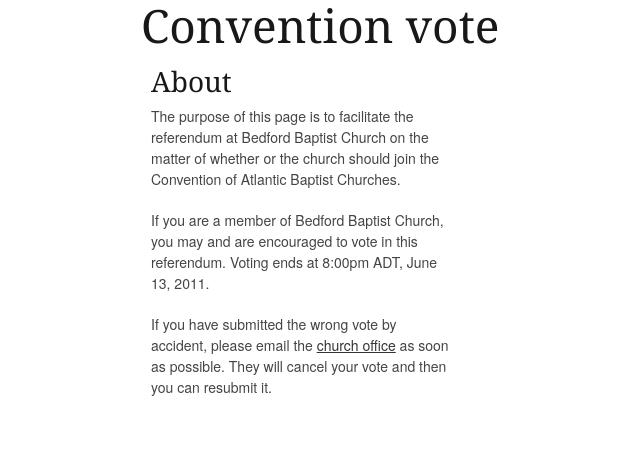
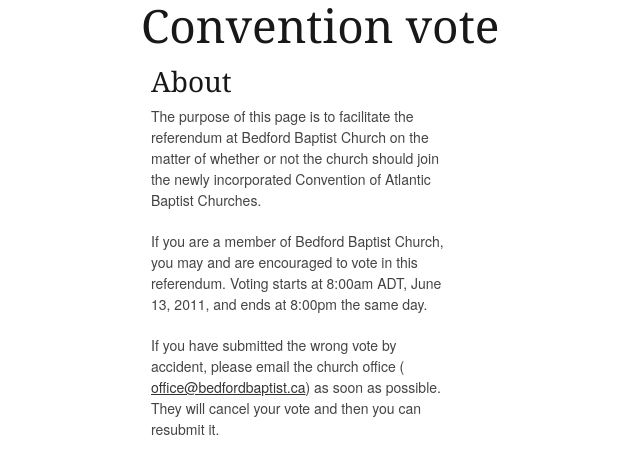
Before and after one commit to honza/vote, a Django app: template templates/public_base.html in a window 1280 px wide. Shown: the top 474 px of the page, without its empty margins (19-659 px from the left). Run offline with Django 3.2, Linux system fonts and the light colour scheme; the template is opened without the code that fills it, so the values that code supplies are empty; some libraries are stand-ins or nearby versions.

Commit message:
Change wording.

```diff
--- a/templates/public_base.html
+++ b/templates/public_base.html
@@ -7,19 +7,19 @@
             <h3>About</h3>
             <p>
                 The purpose of this page is to facilitate the referendum at Bedford
-                Baptist Church on the matter of whether or the church should join
-                the Convention of Atlantic Baptist Churches.
+                Baptist Church on the matter of whether or not the church should join
+                the newly incorporated Convention of Atlantic Baptist Churches.
             </p>
             <p>
                 If you are a member of Bedford Baptist Church, you may and are
-                encouraged to vote in this referendum. Voting ends at 8:00pm ADT,
-                June 13, 2011.
+                encouraged to vote in this referendum. Voting starts at 8:00am ADT,
+                June 13, 2011, and ends at 8:00pm the same day.
             </p>
             <p>
                 If you have submitted the wrong vote by accident, please email
-                the <a href="mailto:office@bedfordbaptist.ca">church office</a>
-                as soon as possible. They will cancel your vote and then you
-                can resubmit it.
+                the church office
+                (<a href="mailto:office@bedfordbaptist.ca"> office@bedfordbaptist.ca</a>) as soon as possible. They will
+                cancel your vote and then you can resubmit it.
             </p>
         </div>
 
@@ -27,4 +27,5 @@
             {% block main %}
             {% endblock %}
         </div>
+
 {% endblock %}
```
Also changed, not shown: poll/templates/index.html (+12 -0 lines).
